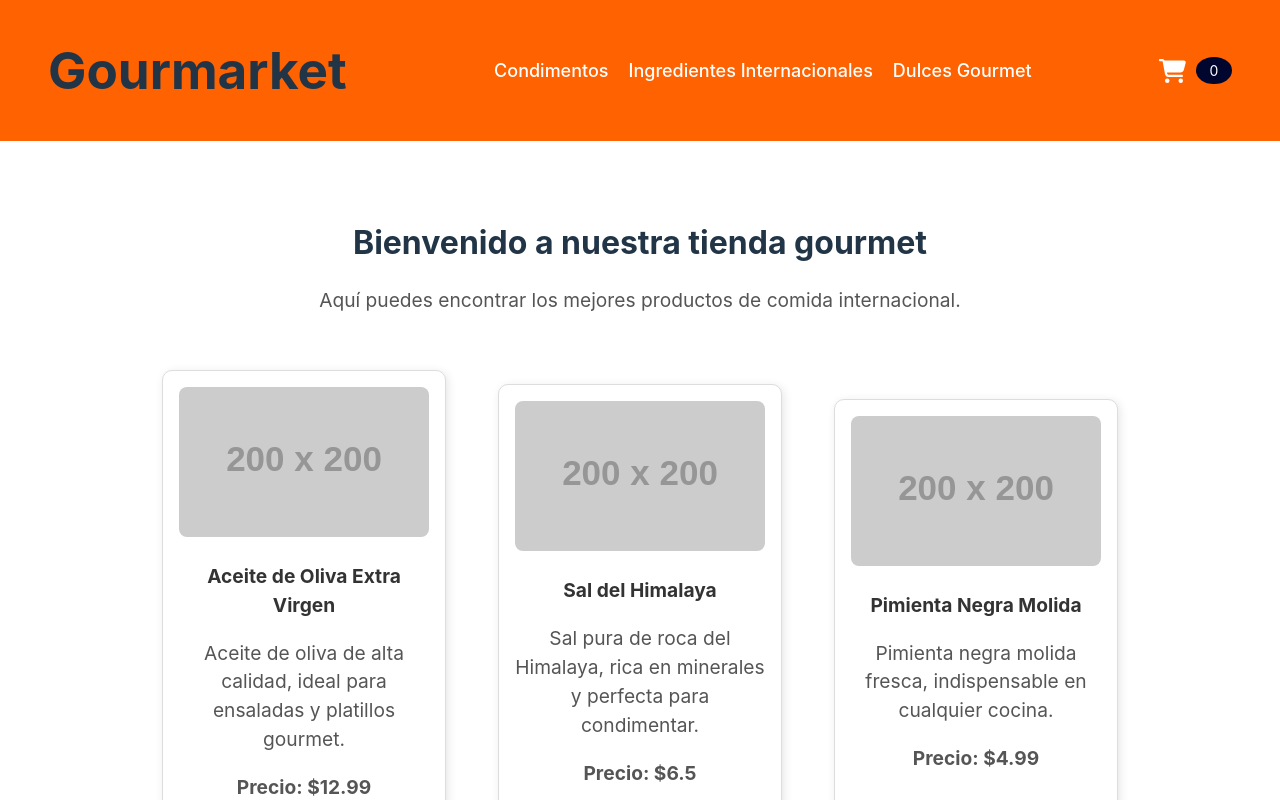
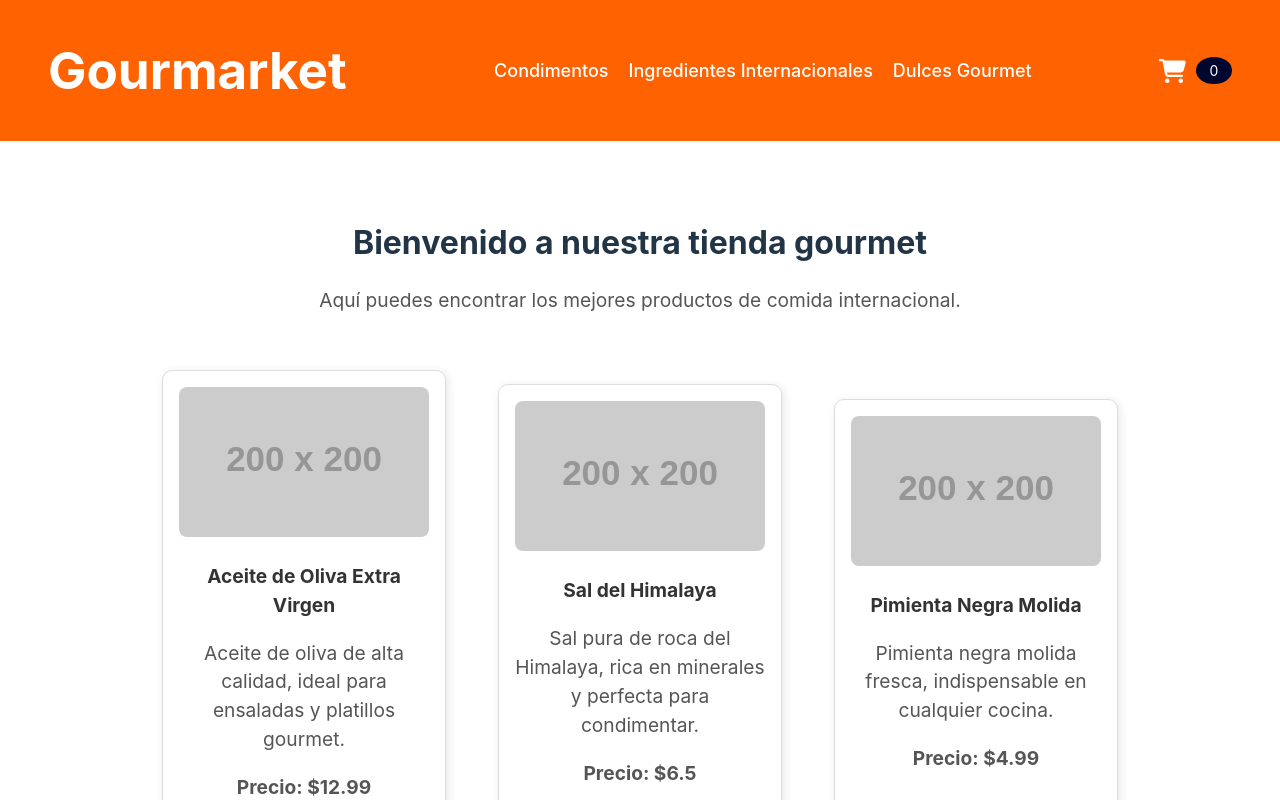
Before and after one commit to frbahamondes/react-js, a React (Vite) app: page / in a window 1280 px wide. Shown: the top 800 px of the page. Built offline with nearby package versions, Linux system fonts and the light colour scheme.

Commit message:
Actualización Navbar y link al home desde el "logo"

```diff
--- a/src/components/Navbar.jsx
+++ b/src/components/Navbar.jsx
@@ -6,7 +6,10 @@ import CartWidget from './CartWidget'; // Importamos el CartWidget
 const Navbar = () => {
     return (
         <nav className="navbar">
-            <h1 className="brand">Gourmarket</h1>
+            {/* Cambiamos el <h1> por un <Link> para que lleve al home (/) */}
+            <Link to="/" className="brand">
+                <h1>Gourmarket</h1>
+            </Link>
             <ul className="nav-links">
                 {/* Usamos el componente Link para la navegación interna con las categorías exactas */}
                 <li><Link to="/categoria/Condimentos" className="nav-link">Condimentos</Link></li>
--- a/src/components/css/navbar.css
+++ b/src/components/css/navbar.css
@@ -2,24 +2,26 @@
 
 .navbar {
     background-color: #ff6200;
-    padding: 0 3rem; /* Añadimos un padding de 3rem a los lados */
+    padding: 0 3rem;
     display: flex;
     justify-content: space-between;
     align-items: center;
     width: 100%;
-    /* Aseguramos que ocupe todo el ancho */
     position: fixed;
     top: 0;
     left: 0;
     z-index: 10;
     box-sizing: border-box;
-    /* Para evitar que el padding agregue más al ancho total */
 }
 
-/* Para pantallas grandes (desktop) */
+.brand {
+    color: #fff; /* Solo cambiamos el color a blanco */
+    text-decoration: none; /* Sin subrayado */
+    font-size: inherit; /* Restauramos el tamaño original */
+}
+
 .nav-links {
     list-style: none;
-    /* Elimina los puntos de la lista */
     display: flex;
     gap: 20px;
     margin-right: 20px;
@@ -31,7 +33,7 @@
     font-size: 18px;
 }
 
-/* En pantallas móviles (max-width: 768px) */
+/* En pantallas móviles */
 @media (max-width: 768px) {
     .navbar {
         flex-direction: column;
@@ -43,7 +45,6 @@
 
     .nav-links {
         flex-direction: column;
-        /* En mobile, los enlaces estarán en columna */
         align-items: center;
         gap: 15px;
         margin-top: 10px;
```
